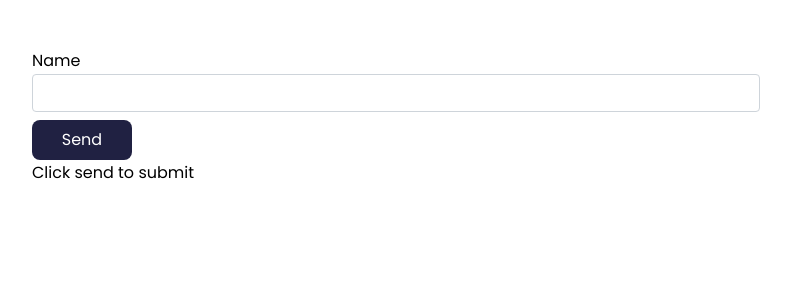
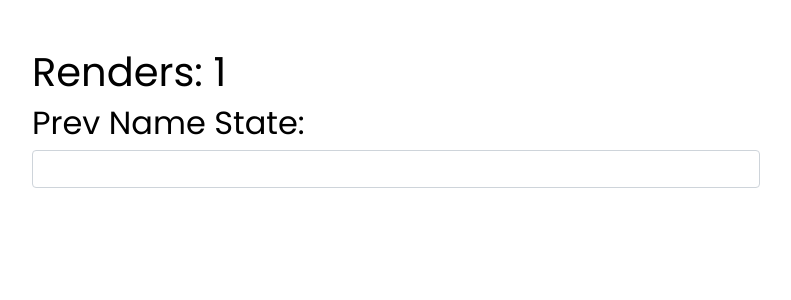
Before and after one commit to kintungi/Feedback-app, a React (Create React App) app: page / in a window 1280 px wide. Shown: the top 300 px of the page, without its empty margins (244-1035 px from the left). Built offline with nearby package versions, Linux system fonts and the light colour scheme.

Commit message:
useRef used for tracking renders

```diff
--- a/src/App.js
+++ b/src/App.js
@@ -1,12 +1,12 @@
 import React from "react";
-import UseRefExample1 from "./components/UseRefExample1";
+import UseRefExample2 from "./components/UseRefExample2";
 
 const App = () => {
 
 
     return (
        <div className="container mt-5">
-           <UseRefExample1 />
+           <UseRefExample2 />
        </div>
     )
 }
--- /dev/null
+++ b/src/components/UseRefExample2.jsx
@@ -0,0 +1,30 @@
+import React,{useState, useEffect, useRef} from 'react'
+
+function UseRefExample2() {
+
+    const [name, setName] = useState("")
+
+    const renders = useRef(1)
+
+    const prevName = useRef("")
+
+    useEffect(() => {
+        renders.current =renders.current + 1
+        prevName.current = name
+    }, [name])
+
+  return (
+    <div>
+      <h1>Renders: {renders.current}</h1>
+      <h2>Prev Name State: {prevName.current}</h2>
+      <input
+      type="text"
+      value={name}
+      className="form-control mb-3"
+      onChange={(e) => setName(e.target.value)}
+      />
+    </div>
+  )
+}
+
+export default UseRefExample2
```
